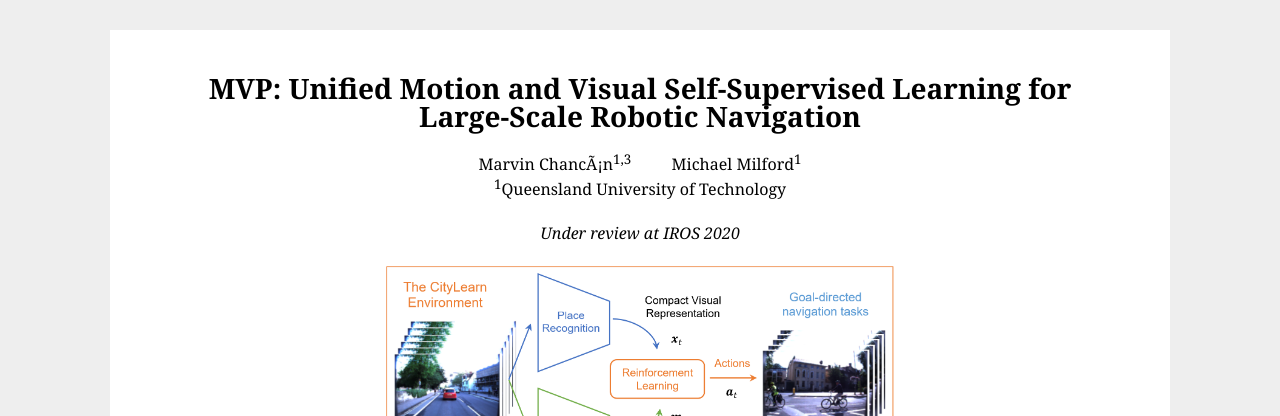
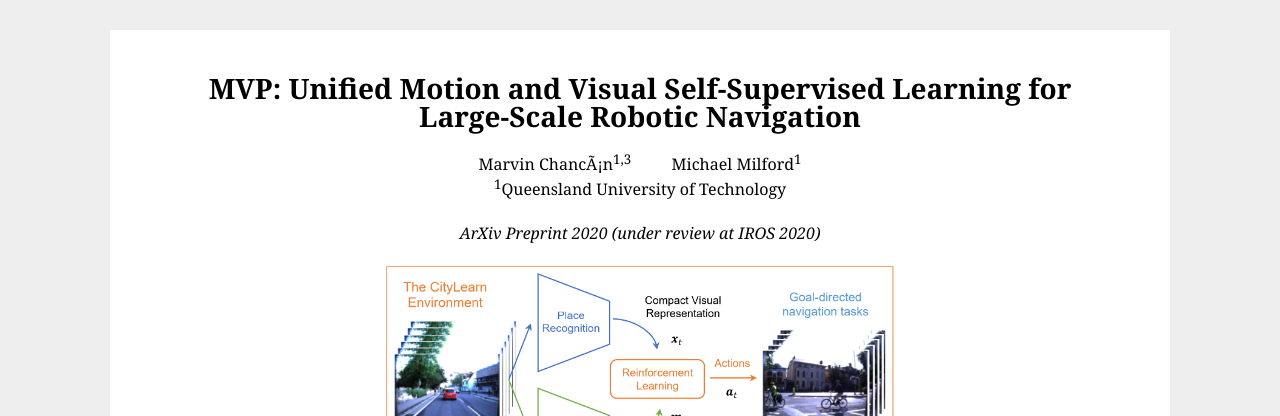
Before and after one commit to mchancan/mchancan.github.io, a Jekyll site: the page built from projects/MVP/index.html, in a window 1280 px wide. Shown: the top 416 px of the page. Built offline with Jekyll 4.4.1, drawn with Linux system fonts in a browser that asks for light colours.

Commit message:
Update index.html

```diff
--- a/projects/MVP/index.html
+++ b/projects/MVP/index.html
@@ -10,7 +10,7 @@ title: "MVP: Unified Motion and Visual Self-Supervised Learning for Large-Scale
 		<nobr>Marvin Chancán<sup>1,3</sup></nobr> &emsp;&emsp; <nobr>Michael Milford<sup>1</sup></nobr><br>
 		<nobr><sup>1</sup>Queensland University of Technology</nobr> <br>
 		<br>
-		<em>Under review at IROS 2020</em><br>
+		<em>ArXiv Preprint 2020 (under review at IROS 2020)</em><br>
 		<br>
 		<img style="vertical-align:middle" src="mvp.png"  width="53%" height="inherit"/>
 	</center>
```
